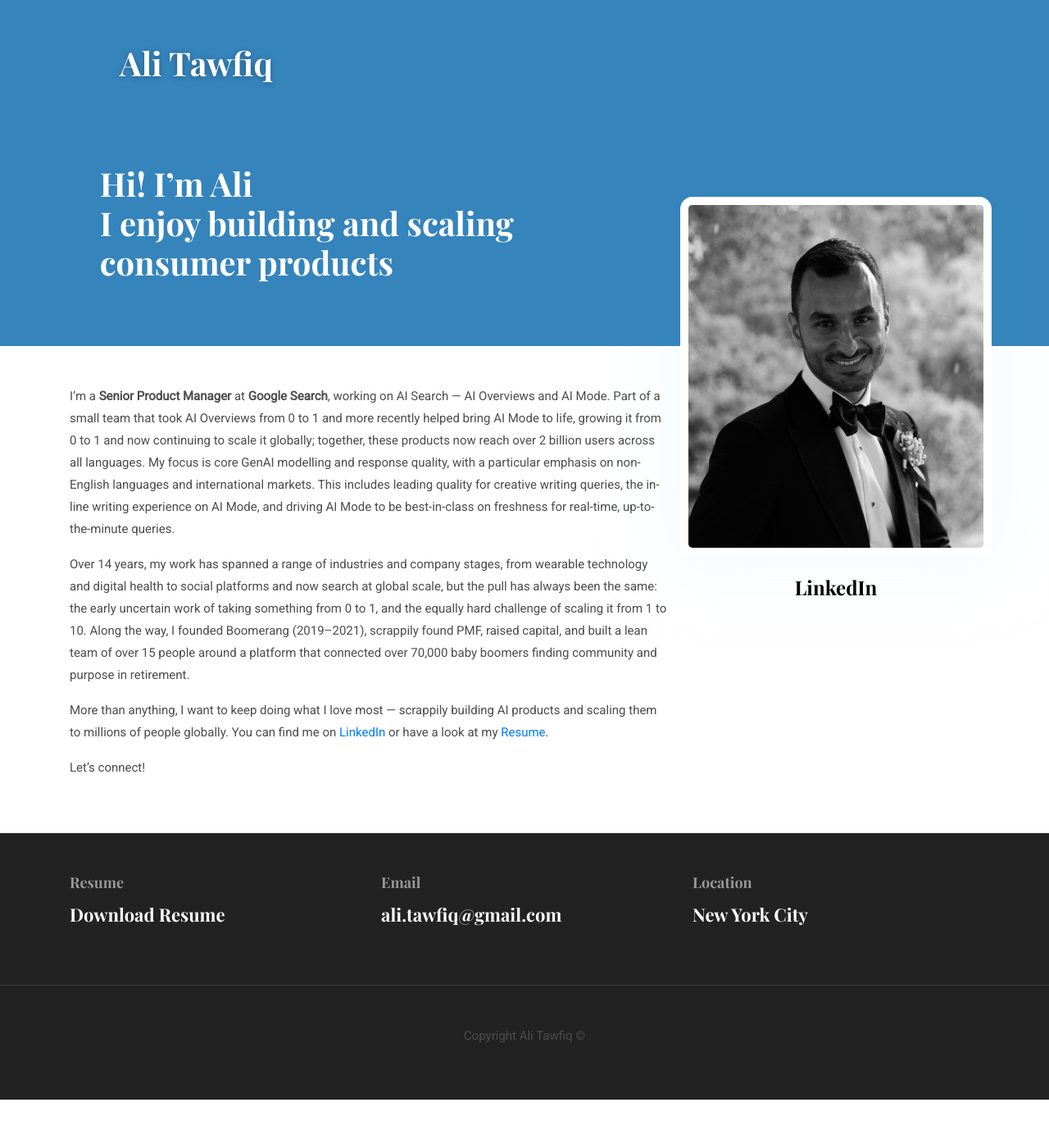
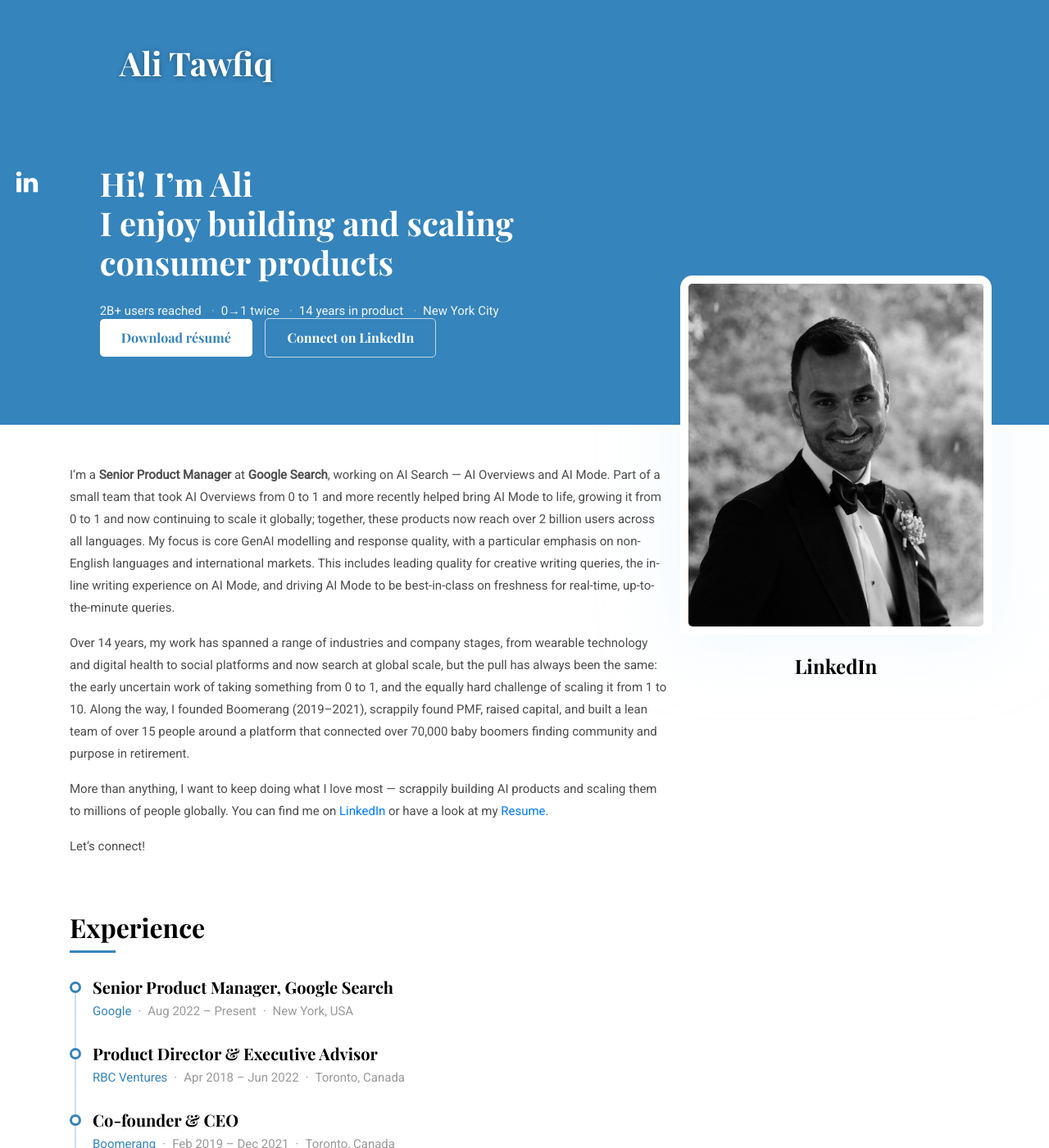
Before and after one commit to atawfiq/ALITAWFIQCOM, a Jekyll site: the page built from _pages/about.md, in a window 1280 px wide and 1400 px high. Shown: the whole window at 82% size. Built offline with Jekyll 4.4.1, drawn with Linux system fonts in a browser that asks for light colours; some of the changed text lies outside the part shown.

Commit message:
Add Experience timeline, Selected Work and hero CTAs
The site was one page of ~400 words with almost no proper nouns for
Google to associate with Ali's name. This appends two sections and a
proof strip to that page - it does not restyle anything that was
already there.

- experience: 8 roles from the resume, keyed role/org/date/location.
  The old data had RBC as '2018 - Present' and 500px from 2015, both
  wrong; dates confirmed against the resume (RBC to Jun 2022,
  Boomerang to Dec 2021).
- selected-work: six entries, headline metric first.
- proof strip and the two CTAs the site completely lacked.
- populate social so the empty hero rail renders the LinkedIn icon.
- fix the malformed <h3>...</h2> in the hero.

New SCSS partial reuses the existing palette, type scale and
breakpoint mixins. No new dependencies, no new JS.

Co-Authored-By: Claude Opus 5 <noreply@anthropic.com>

```diff
--- a/_data/settings.yml
+++ b/_data/settings.yml
@@ -34,6 +34,7 @@ hero:
   hero-title: Hi! I’m Ali <br> I enjoy building and scaling<br> impactful products
 
 social:
+- {icon: 'ti-linkedin', link: 'https://www.linkedin.com/in/atawfiq/'}
 
 #-------------------------------
 # About (Section and Page)
@@ -88,10 +89,47 @@ skills:
 
 experience-title: Experience
 experience:
-- {name: Co-founder & CEO, icon: 'icon-1.png', date: 'Feb 2019 - Dec 2021', organization: 'Boomerang'}
-- {name: Product & Business Advisor, icon: 'icon-2.png', date: '2015 - Present', organization: 'Freelance'}
-- {name: Product Director/ Executive Advisor, icon: 'icon-3.png', date: 'Apr 2018 - Present', organization: 'RBC Ventures'}
-- {name: Lead Product Manager, icon: 'icon-1.png', date: 'May 2015 - Apr 2018', organization: '500px'}
+- {role: "Senior Product Manager, Google Search", org: "Google", date: "Aug 2022 – Present", location: "New York, USA"}
+- {role: "Product Director & Executive Advisor", org: "RBC Ventures", date: "Apr 2018 – Jun 2022", location: "Toronto, Canada"}
+- {role: "Co-founder & CEO", org: "Boomerang", date: "Feb 2019 – Dec 2021", location: "Toronto, Canada"}
+- {role: "Product & Venture Consultant", org: "Freelance", date: "2015 – 2022", location: "Remote"}
+- {role: "Lead Product Manager", org: "500px", date: "May 2016 – Apr 2018", location: "Toronto, Canada"}
+- {role: "Engineering & Product Lead", org: "OMsignal", date: "Mar 2014 – Sep 2015", location: "Montreal, Canada"}
+- {role: "Algorithm Developer", org: "Huron Technologies", date: "Feb 2013 – Aug 2013", location: "Waterloo, Canada"}
+- {role: "Algorithm Developer, Digital Pathology", org: "GE Healthcare", date: "May 2012 – Nov 2012", location: "Toronto, Canada"}
+
+#-------------------------------
+# Selected Work Section
+
+selected-work-title: Selected Work
+selected-work:
+- title: "AI Overviews"
+  org: "Google Search"
+  content: "Part of the small founding team that took it 0→1. Now serves 2B+ users globally, across all languages."
+- title: "AI Mode"
+  org: "Google Search"
+  content: "Founding team; launched and scaling worldwide. Leads core GenAI response quality, the in-line writing experience, and the effort that made AI Mode state-of-the-art on freshness."
+- title: "Multilingual & Next Billion User search"
+  org: "Google"
+  content: "GenAI search experiences for multilingual users and Novice Internet Users, including voice-first search that works around literacy barriers."
+- title: "Boomerang"
+  org: "Founder & CEO"
+  content: "Built a platform against social isolation in retirement to 70,000+ members. Raised capital, grew the team to 15, led the pandemic pivot from 8k to 70k users."
+- title: "500px"
+  org: "Lead Product Manager"
+  content: "Personalised discovery, online classes, the global photographer Directory, premium memberships and a marketplace, for 14M photographers. Through to acquisition."
+- title: "OMsignal"
+  org: "Engineering & Product Lead"
+  content: "Signal-processing algorithms on live physiological data, powering adaptive workouts in wearable garments."
+
+#-------------------------------
+# Proof strip
+
+proof-points:
+- "2B+ users reached"
+- "0→1 twice"
+- "14 years in product"
+- "New York City"
 
 
 #-------------------------------
--- a/_includes/experience-section.html
+++ b/_includes/experience-section.html
@@ -1,21 +1,21 @@
-{% if site.data.settings.experience %}
 <!-- experience -->
-<section class="section">
+<section class="section pt-0" id="experience">
   <div class="container">
-    <div class="row justify-content-around">
-      <div class="col-lg-12 text-center">
-        <h2 class="section-title">{{ site.data.settings.experience-title }}</h2>
+    <div class="row">
+      <div class="col-12">
+        <h3 class="section-title-sm">{{ site.data.settings['experience-title'] }}</h3>
+        <ul class="timeline list-unstyled mb-0">
+          {% for item in site.data.settings.experience %}
+          <li class="timeline-item">
+            <h4 class="timeline-role">{{ item.role }}</h4>
+            <p class="timeline-meta mb-0">
+              <span class="timeline-org">{{ item.org }}</span><span class="timeline-sep">·</span>{{ item.date }}<span class="timeline-sep">·</span>{{ item.location }}
+            </p>
+          </li>
+          {% endfor %}
+        </ul>
       </div>
-      {% for experience in site.data.settings.experience %}
-      <div class="col-lg-3 col-md-4 text-center">
-        <img src="{{ site.baseurl }}/assets/images/experience/{{ experience.icon }}" alt="{{ site.data.settings.experience-title }} icon">
-        <p class="mb-0">{{ experience.date }}</p>
-        <h4>{{ experience.name }}</h4>
-        <h6 class="text-light">{{ experience.organization }}</h6>
-      </div>
-      {% endfor %}
     </div>
   </div>
 </section>
-<!-- ./experience -->
-{% endif %}
+<!-- /experience -->
--- /dev/null
+++ b/_includes/selected-work.html
@@ -0,0 +1,22 @@
+<!-- selected work -->
+<section class="section pt-0" id="selected-work">
+  <div class="container">
+    <div class="row">
+      <div class="col-12">
+        <h3 class="section-title-sm">{{ site.data.settings['selected-work-title'] }}</h3>
+      </div>
+    </div>
+    <div class="row">
+      {% for item in site.data.settings['selected-work'] %}
+      <div class="col-md-6 mb-4">
+        <div class="work-card h-100">
+          <h4 class="work-title">{{ item.title }}</h4>
+          <p class="work-org mb-2">{{ item.org }}</p>
+          <p class="work-content mb-0">{{ item.content }}</p>
+        </div>
+      </div>
+      {% endfor %}
+    </div>
+  </div>
+</section>
+<!-- /selected work -->
--- a/_layouts/about.html
+++ b/_layouts/about.html
@@ -18,7 +18,18 @@ layout: default
         </ul>
       </div>
       <div class="col-11">
-        <h3 class="text-white font-tertiary">Hi! I’m Ali <br> I enjoy building and scaling<br> consumer products</h2>
+        <h3 class="text-white font-tertiary">Hi! I’m Ali <br> I enjoy building and scaling<br> consumer products</h3>
+
+        <ul class="proof-strip list-inline mb-0">
+          {% for point in site.data.settings['proof-points'] %}
+          <li class="list-inline-item proof-item">{{ point }}</li>
+          {% endfor %}
+        </ul>
+
+        <div class="hero-cta">
+          <a class="btn btn-hero-solid" href="{{ '/resume' | relative_url }}" target="_blank">Download r&eacute;sum&eacute;</a>
+          <a class="btn btn-hero-ghost" href="https://www.linkedin.com/in/atawfiq/" target="_blank">Connect on LinkedIn</a>
+        </div>
         </div>
       </div>
     </div>
@@ -48,3 +59,7 @@ layout: default
     </div>
   </section>
   <!-- /about -->
+
+{% include experience-section.html %}
+
+{% include selected-work.html %}
--- a/assets/scss/style.scss
+++ b/assets/scss/style.scss
@@ -33,3 +33,5 @@ VERSION:	Versoin Number
 @import 'templates/about';
 
 @import 'templates/portfolio';
+
+@import 'templates/content-sections';
--- /dev/null
+++ b/assets/scss/templates/_content-sections.scss
@@ -0,0 +1,177 @@
+/* Experience timeline, Selected Work and the hero proof strip.
+   Built for the single live page. Reuses the existing palette, type
+   scale and breakpoint mixins - no new dependencies. */
+
+.section-title-sm {
+  font-family: $secondary-font;
+  font-size: 32px;
+  margin-bottom: 30px;
+  padding-bottom: 12px;
+  position: relative;
+
+  &:after {
+    content: '';
+    position: absolute;
+    left: 0;
+    bottom: 0;
+    width: 56px;
+    height: 3px;
+    background: $primary-color;
+  }
+}
+
+/* --- experience timeline --- */
+.timeline {
+  position: relative;
+  padding-left: 28px;
+
+  &:before {
+    content: '';
+    position: absolute;
+    left: 6px;
+    top: 6px;
+    bottom: 6px;
+    width: 2px;
+    background: rgba($primary-color, .25);
+  }
+}
+
+.timeline-item {
+  position: relative;
+  padding-bottom: 26px;
+
+  &:last-child {
+    padding-bottom: 0;
+  }
+
+  &:before {
+    content: '';
+    position: absolute;
+    left: -28px;
+    top: 5px;
+    @include size(14px);
+    border-radius: 50%;
+    background: $body-color;
+    border: 3px solid $primary-color;
+  }
+}
+
+.timeline-role {
+  font-size: 20px;
+  margin-bottom: 4px;
+  color: $text-color-dark;
+}
+
+.timeline-meta {
+  font-size: 15px;
+  color: $text-color-light;
+}
+
+.timeline-org {
+  color: $primary-color;
+  font-weight: 500;
+}
+
+.timeline-sep {
+  margin: 0 8px;
+}
+
+/* --- selected work --- */
+.work-card {
+  border: 1px solid $gray;
+  border-left: 3px solid $primary-color;
+  border-radius: 5px;
+  padding: 22px 24px;
+  transition: box-shadow .2s ease, transform .2s ease;
+
+  &:hover {
+    box-shadow: 0 10px 24px rgba(0, 0, 0, .06);
+    transform: translateY(-2px);
+  }
+}
+
+.work-title {
+  font-size: 20px;
+  margin-bottom: 2px;
+  color: $text-color-dark;
+}
+
+.work-org {
+  font-size: 13px;
+  letter-spacing: .04em;
+  text-transform: uppercase;
+  color: $primary-color;
+}
+
+.work-content {
+  font-size: 15px;
+  line-height: 1.7;
+}
+
+/* --- hero proof strip + CTAs --- */
+.proof-strip {
+  margin-top: 26px;
+  margin-bottom: 22px;
+}
+
+.proof-item {
+  color: $white;
+  font-family: $primary-font;
+  font-size: 15px;
+  opacity: .92;
+
+  &:not(:last-child):after {
+    content: '·';
+    margin-left: 12px;
+    opacity: .55;
+  }
+}
+
+.hero-cta {
+  .btn {
+    font-size: 16px;
+    padding: 11px 26px;
+    margin: 0 12px 12px 0;
+    // .btn capitalizes, which would render "Connect On LinkedIn"
+    text-transform: none;
+  }
+
+  .btn-hero-solid {
+    background: $white;
+    color: $primary-color;
+
+    &:hover {
+      background: rgba($white, .88);
+      color: $primary-color;
+    }
+  }
+
+  .btn-hero-ghost {
+    background: transparent;
+    color: $white;
+    border: 1px solid rgba($white, .7);
+
+    &:hover {
+      background: rgba($white, .14);
+      color: $white;
+    }
+  }
+}
+
+@include tablet {
+  .section-title-sm {
+    font-size: 26px;
+  }
+
+  .timeline-role {
+    font-size: 18px;
+  }
+
+  .proof-item {
+    display: block;
+
+    &:not(:last-child):after {
+      content: none;
+    }
+  }
+}
```
